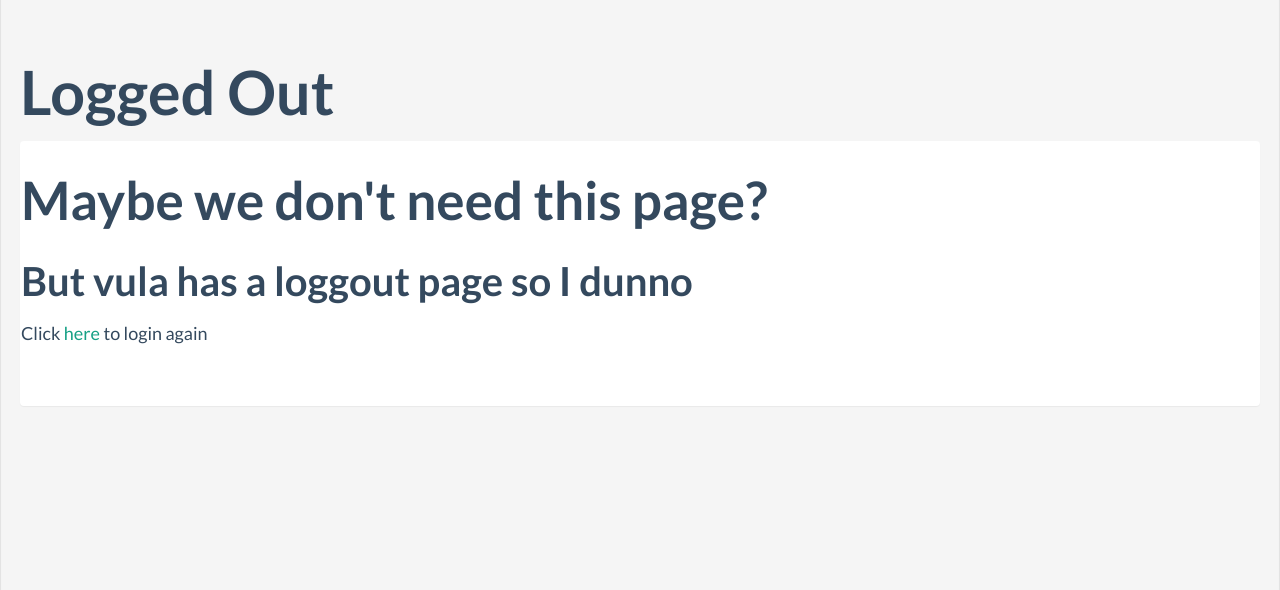
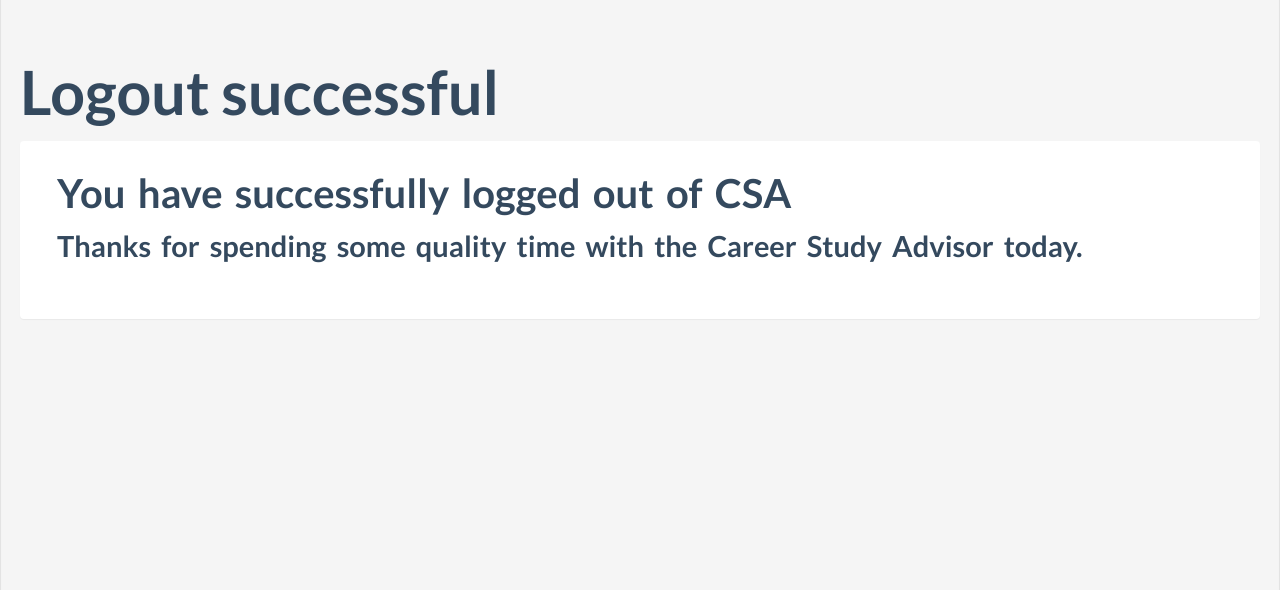
Before and after one commit to ryanwongsa/CareerStudyAdvisor, a Django app: page /accounts/logout/ in a window 1280 px wide. Shown: the part 53-643 px from the top of the page. Run offline with Django 3.2, Linux system fonts and the light colour scheme; parts of the project's set-up code (start-up, migrations or seed data) failed here and were passed over; some libraries are stand-ins or nearby versions.

Commit message:
Html clean on profile related sections

```diff
--- a/csa/advisor/views.py
+++ b/csa/advisor/views.py
@@ -193,8 +193,8 @@ def auth_view(request):
         return render(request, 'login.html', context)
 #return HttpResponseRedirect('/accounts/login')# was /accounts/invalid!!!!
 
-# still need to make an initial thing
-@login_required
+
+@login_required     # to access this page the user needs to be loggedin
 def loggedin(request):
     user_name = UserProfile(name=request.user.username)
     #
--- a/csa/templates/base_split.html
+++ b/csa/templates/base_split.html
@@ -1,7 +1,7 @@
 {% extends "base.html" %}
 
 {% block body_base %}
-<div class="whole-page">
+    <div class="whole-page">
 		<div class="panel body-main">
 				<div class="panel-body">
 				{% block body_main %}
@@ -16,5 +16,5 @@
 				{% endblock %}
 				</div>
 		</div>
-</div>
+    </div>
 {% endblock %}
--- a/csa/templates/loggedin.html
+++ b/csa/templates/loggedin.html
@@ -1,18 +1,15 @@
 {% extends "base.html" %}
 
 {% block head %}
-
     <div class="panel csa-header">
         <h2>Profile  <small>{{full_name}}</small></h2>
     </div>
-
 {% endblock %}
 
 
 {% block body %}
     <div class ="index-link">
         <form action="/accounts/loggedin" method="post">{% csrf_token %}
-
             {{ args.form.non_field_errors }}
         <div>
             <h3>Interests</h3>
@@ -31,11 +28,9 @@
         <div>
 			<h3>Liked Careers</h3>
 			<hr class="csa-hr">
-
 			{% for l in likes %}
                 <a href="/career/{{l}}">{{l}}{% if not forloop.last %}, {% endif %}</a>
 			{% endfor %}
-
         </div>
         <br>
         <input type="submit" name="submit" class="btn btn-primary" value="Update Profile">
@@ -51,5 +46,4 @@
             $("select").chosen();
         });
     </script>
-
 {% endblock %}
--- a/csa/templates/logout.html
+++ b/csa/templates/logout.html
@@ -1,12 +1,12 @@
 {% extends "base.html" %}
+
 {% block head %}
-<h1>Logged Out</h1>
+    <h1>Logout successful</h1>
 {% endblock %}
 
-
 {% block body %}
-<h2>Maybe we don't need this page?</h2>
-<h3>But vula has a loggout page so I dunno</h3>
-  <p>Click <a href="/accounts/login">here</a> to login again</p>
-
+    <div class ="index-link">
+        <h3>You have successfully logged out of CSA</h3>
+        <h4>Thanks for spending some quality time with the Career Study Advisor today.</h4>
+    </div>
 {% endblock %}
--- a/csa/templates/register.html
+++ b/csa/templates/register.html
@@ -1,10 +1,8 @@
 {% extends "base.html" %}
 
 {% block head %}
-
     <h1>Register</h1>
 {% endblock %}
-
 
 {% block body %}
     <div class ="index-link">
@@ -12,9 +10,7 @@
         <br>
         <form  action="/accounts/register/" method="post">{% csrf_token %}
             <div class ="index-login-link">
-
                 <p>{{args.form.as_p}}</p>
-
                 <input type="submit" value = "Register"/>
            </div>
         </form>
@@ -22,6 +18,4 @@
             <p style="color:red;">* Missing fields or user already exists</p>
         {% endif %}
     </div>
-
-
 {% endblock %}
```
Also changed, not shown: csa/templates/base_split_home.html (+4 -4 lines), csa/templates/login.html (+4 -16 lines), csa/db.sqlite3. Lines whose indentation alone changed are shown as unchanged.
